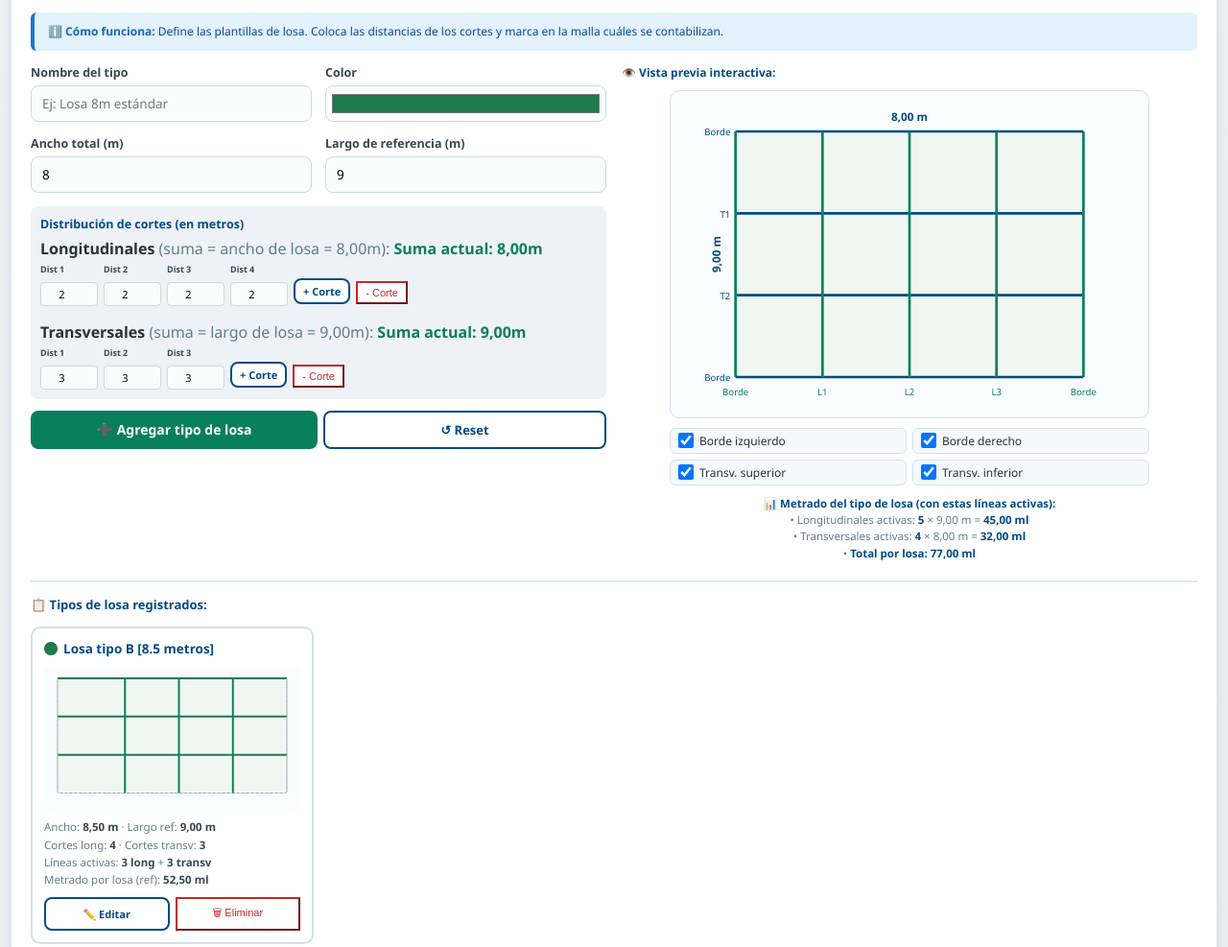
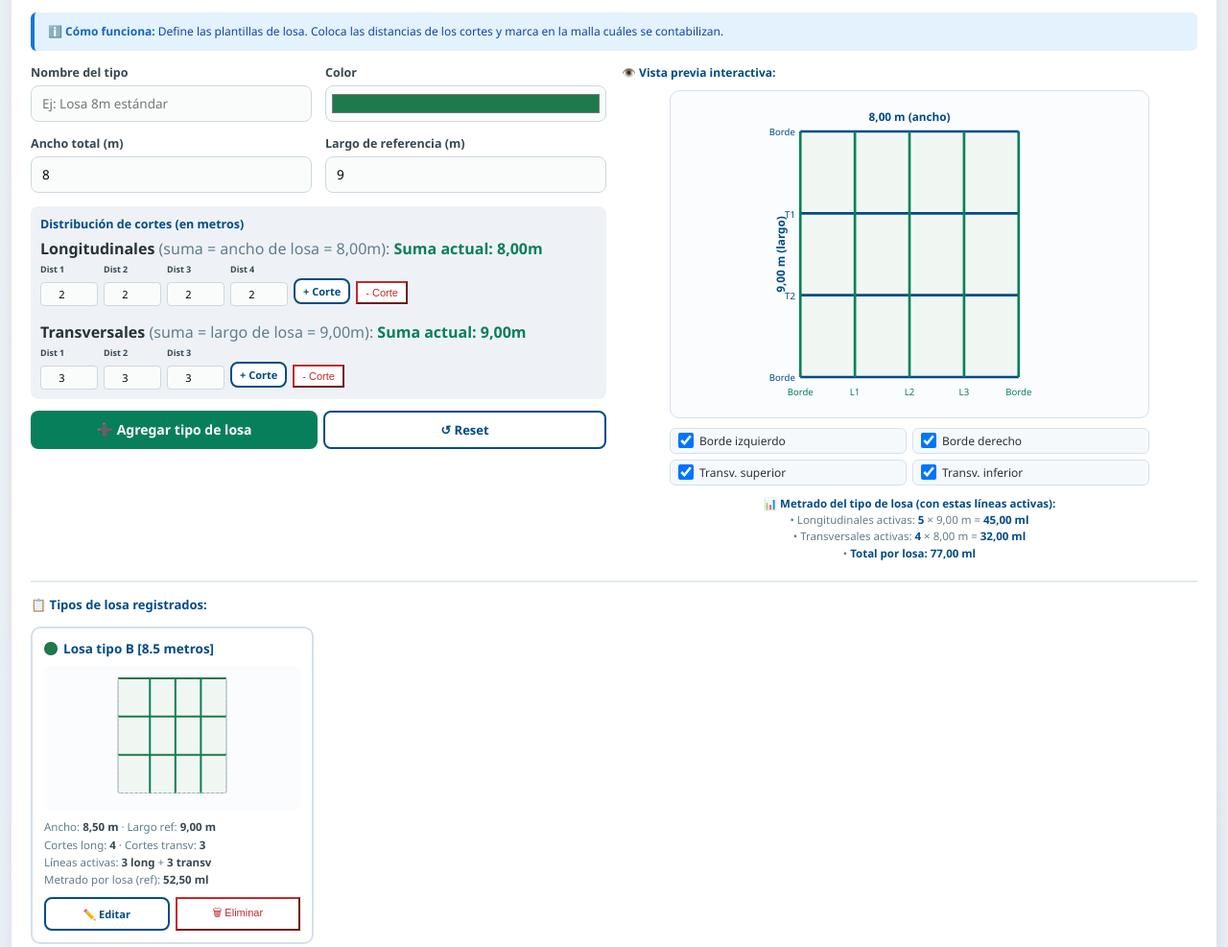
Before and after one commit to Edcampos1985/Seguimiento-Sellos-de-Juntas, a plain HTML site: page index.html in a window 1280 px wide. Shown: the part 917-1904 px from the top of the page at 96% size. Drawn offline with Linux system fonts and the light colour scheme.

Commit message:
Update index.html

```diff
--- a/index.html
+++ b/index.html
@@ -915,54 +915,71 @@ function actualizarSumaDist(){
   }
 }
 
+// ---------------------------------------------------------
+// VISTA PREVIA CON PROPORCIONES CORREGIDAS
+// ---------------------------------------------------------
 function dibujarPreviewLosa(){
   var svg = $("losaPreviewSvg");
   if(!svg) return;
 
   var W = 400, H = 300;
   var margen = {top: 30, right: 30, bottom: 30, left: 30};
-  var pW = W - margen.left - margen.right;
-  var pH = H - margen.top - margen.bottom;
-
-  var a = previewState.ancho;
-  var l = previewState.largo;
+  var areaW = W - margen.left - margen.right;   // 340
+  var areaH = H - margen.top - margen.bottom;   // 240
+
+  var a = previewState.ancho;   // ancho real (m)
+  var l = previewState.largo;   // largo real (m)
+  if(!Number.isFinite(a) || a<=0) a = 1;
+  if(!Number.isFinite(l) || l<=0) l = 1;
+
+  // === CLAVE: calcular el rectángulo respetando la proporción ancho:largo ===
+  var escala = Math.min(areaW / a, areaH / l);
+  var pW = a * escala;   // ancho dibujado (px)
+  var pH = l * escala;   // alto dibujado (px)
+
+  // Centrar el rectángulo dentro del área disponible
+  var offsetX = margen.left + (areaW - pW) / 2;
+  var offsetY = margen.top  + (areaH - pH) / 2;
 
   var sumaL = previewState.distanciasLong.reduce(function(a,b){return a+b;},0) || 1;
   var sumaT = previewState.distanciasTransv.reduce(function(a,b){return a+b;},0) || 1;
 
   var html = '';
 
-  html += '<rect x="'+margen.left+'" y="'+margen.top+'" width="'+pW+'" height="'+pH+'" fill="#f0f7f2" stroke="#90a4ae" stroke-width="1.5" rx="3"/>';
-
-  html += '<text x="'+(margen.left+pW/2)+'" y="'+(margen.top-10)+'" text-anchor="middle" font-size="11" font-weight="bold" fill="#004B87">'+fmt(a,2)+' m</text>';
-  html += '<text x="'+(margen.left-15)+'" y="'+(margen.top+pH/2)+'" text-anchor="middle" font-size="11" font-weight="bold" fill="#004B87" transform="rotate(-90 '+(margen.left-15)+' '+(margen.top+pH/2)+')">'+fmt(l,2)+' m</text>';
-
+  html += '<rect x="'+offsetX+'" y="'+offsetY+'" width="'+pW+'" height="'+pH+'" fill="#f0f7f2" stroke="#90a4ae" stroke-width="1.5" rx="3"/>';
+
+  // Etiquetas de dimensiones (fuera del rectángulo)
+  html += '<text x="'+(offsetX+pW/2)+'" y="'+(offsetY-10)+'" text-anchor="middle" font-size="11" font-weight="bold" fill="#004B87">'+fmt(a,2)+' m (ancho)</text>';
+  html += '<text x="'+(offsetX-15)+'" y="'+(offsetY+pH/2)+'" text-anchor="middle" font-size="11" font-weight="bold" fill="#004B87" transform="rotate(-90 '+(offsetX-15)+' '+(offsetY+pH/2)+')">'+fmt(l,2)+' m (largo)</text>';
+
+  // Líneas transversales (horizontales) — usan offsetX/offsetY/pW/pH
   var yAcum = 0;
   for(var i=0; i<=previewState.distanciasTransv.length; i++){
-    var y = margen.top + (yAcum/sumaT)*pH;
+    var y = offsetY + (yAcum/sumaT)*pH;
     var activa = previewState.lineasActivas.transv[i] !== false;
     var color = activa ? "#004B87" : "#cfd8dc";
     var strokeW = activa ? 2.5 : 1.5;
     var dash = activa ? "" : "4 3";
-    html += '<line x1="'+margen.left+'" y1="'+y+'" x2="'+(margen.left+pW)+'" y2="'+y+'" stroke="'+color+'" stroke-width="'+strokeW+'" '+(dash?'stroke-dasharray="'+dash+'"':'')+' style="cursor:pointer" onclick="toggleLineaTransv('+i+')"><title>Clic para '+(activa?'desactivar':'activar')+' esta línea transversal</title></line>';
+    html += '<line x1="'+offsetX+'" y1="'+y+'" x2="'+(offsetX+pW)+'" y2="'+y+'" stroke="'+color+'" stroke-width="'+strokeW+'" '+(dash?'stroke-dasharray="'+dash+'"':'')+' style="cursor:pointer" onclick="toggleLineaTransv('+i+')"><title>Clic para '+(activa?'desactivar':'activar')+' esta línea transversal</title></line>';
 
     var etiq = (i===0) ? "Borde" : (i===previewState.distanciasTransv.length) ? "Borde" : "T"+i;
-    html += '<text x="'+(margen.left-5)+'" y="'+(y+4)+'" text-anchor="end" font-size="9" fill="'+color+'" style="pointer-events:none">'+etiq+'</text>';
+    html += '<text x="'+(offsetX-5)+'" y="'+(y+4)+'" text-anchor="end" font-size="9" fill="'+color+'" style="pointer-events:none">'+etiq+'</text>';
 
     if(i < previewState.distanciasTransv.length) yAcum += previewState.distanciasTransv[i];
   }
 
+  // Líneas longitudinales (verticales)
   var xAcum = 0;
   for(var j=0; j<=previewState.distanciasLong.length; j++){
-    var x = margen.left + (xAcum/sumaL)*pW;
+    var x = offsetX + (xAcum/sumaL)*pW;
     var activa2 = previewState.lineasActivas.long[j] !== false;
     var color2 = activa2 ? "#087f5b" : "#cfd8dc";
     var strokeW2 = activa2 ? 2.5 : 1.5;
     var dash2 = activa2 ? "" : "4 3";
-    html += '<line x1="'+x+'" y1="'+margen.top+'" x2="'+x+'" y2="'+(margen.top+pH)+'" stroke="'+color2+'" stroke-width="'+strokeW2+'" '+(dash2?'stroke-dasharray="'+dash2+'"':'')+' style="cursor:pointer" onclick="toggleLineaLong('+j+')"><title>Clic para '+(activa2?'desactivar':'activar')+' esta línea longitudinal</title></line>';
+    html += '<line x1="'+x+'" y1="'+offsetY+'" x2="'+x+'" y2="'+(offsetY+pH)+'" stroke="'+color2+'" stroke-width="'+strokeW2+'" '+(dash2?'stroke-dasharray="'+dash2+'"':'')+' style="cursor:pointer" onclick="toggleLineaLong('+j+')"><title>Clic para '+(activa2?'desactivar':'activar')+' esta línea longitudinal</title></line>';
 
     var etiq2 = (j===0) ? "Borde" : (j===previewState.distanciasLong.length) ? "Borde" : "L"+j;
-    html += '<text x="'+x+'" y="'+(margen.top+pH+18)+'" text-anchor="middle" font-size="9" fill="'+color2+'" style="pointer-events:none">'+etiq2+'</text>';
+    html += '<text x="'+x+'" y="'+(offsetY+pH+18)+'" text-anchor="middle" font-size="9" fill="'+color2+'" style="pointer-events:none">'+etiq2+'</text>';
 
     if(j < previewState.distanciasLong.length) xAcum += previewState.distanciasLong[j];
   }
@@ -1127,31 +1144,45 @@ function renderTiposLosa(){
   $("badgeLosas").textContent = tiposLosa.length + (tiposLosa.length===1?" tipo":" tipos");
 }
 
+// ---------------------------------------------------------
+// MINI SVG DE TARJETAS CON PROPORCIONES CORREGIDAS
+// ---------------------------------------------------------
 function generarMiniSvgLosa(m){
   var W = 260, H = 140;
   var margen = {top: 10, right: 10, bottom: 10, left: 10};
-  var pW = W - margen.left - margen.right;
-  var pH = H - margen.top - margen.bottom;
+  var areaW = W - margen.left - margen.right;  // 240
+  var areaH = H - margen.top - margen.bottom;  // 120
+
+  var a = m.ancho, l = m.largoRef;
+  if(!Number.isFinite(a) || a<=0) a = 1;
+  if(!Number.isFinite(l) || l<=0) l = 1;
+
+  // Proporción real ancho:largo
+  var escala = Math.min(areaW / a, areaH / l);
+  var pW = a * escala;
+  var pH = l * escala;
+  var offsetX = margen.left + (areaW - pW) / 2;
+  var offsetY = margen.top  + (areaH - pH) / 2;
 
   var sumaL = m.distanciasLong.reduce(function(a,b){return a+b;},0) || 1;
   var sumaT = m.distanciasTransv.reduce(function(a,b){return a+b;},0) || 1;
 
   var html = '<svg viewBox="0 0 '+W+' '+H+'" preserveAspectRatio="xMidYMid meet" style="width:100%;height:auto">';
-  html += '<rect x="'+margen.left+'" y="'+margen.top+'" width="'+pW+'" height="'+pH+'" fill="#f0f7f2" stroke="#90a4ae" stroke-width="1" rx="2"/>';
+  html += '<rect x="'+offsetX+'" y="'+offsetY+'" width="'+pW+'" height="'+pH+'" fill="#f0f7f2" stroke="#90a4ae" stroke-width="1" rx="2"/>';
 
   var yAcum = 0;
   for(var i=0; i<=m.distanciasTransv.length; i++){
-    var y = margen.top + (yAcum/sumaT)*pH;
+    var y = offsetY + (yAcum/sumaT)*pH;
     var activa = m.lineasTransv[i] !== false;
-    html += '<line x1="'+margen.left+'" y1="'+y+'" x2="'+(margen.left+pW)+'" y2="'+y+'" stroke="'+(activa?m.color:"#cfd8dc")+'" stroke-width="'+(activa?2:1)+'" '+(activa?'':'stroke-dasharray="3 2"')+'/>';
+    html += '<line x1="'+offsetX+'" y1="'+y+'" x2="'+(offsetX+pW)+'" y2="'+y+'" stroke="'+(activa?m.color:"#cfd8dc")+'" stroke-width="'+(activa?2:1)+'" '+(activa?'':'stroke-dasharray="3 2"')+'/>';
     if(i < m.distanciasTransv.length) yAcum += m.distanciasTransv[i];
   }
 
   var xAcum = 0;
   for(var j=0; j<=m.distanciasLong.length; j++){
-    var x = margen.left + (xAcum/sumaL)*pW;
+    var x = offsetX + (xAcum/sumaL)*pW;
     var activa2 = m.lineasLong[j] !== false;
-    html += '<line x1="'+x+'" y1="'+margen.top+'" x2="'+x+'" y2="'+(margen.top+pH)+'" stroke="'+(activa2?'#087f5b':"#cfd8dc")+'" stroke-width="'+(activa2?2:1)+'" '+(activa2?'':'stroke-dasharray="3 2"')+'/>';
+    html += '<line x1="'+x+'" y1="'+offsetY+'" x2="'+x+'" y2="'+(offsetY+pH)+'" stroke="'+(activa2?'#087f5b':"#cfd8dc")+'" stroke-width="'+(activa2?2:1)+'" '+(activa2?'':'stroke-dasharray="3 2"')+'/>';
     if(j < m.distanciasLong.length) xAcum += m.distanciasLong[j];
   }
 
@@ -1713,7 +1744,7 @@ function renderPapiro(){
   html += '<text x="'+(margen.left-8)+'" y="'+(yEje+alturaMaxVia/2)+'" text-anchor="end" font-size="11" font-weight="bold" fill="#c05621">VÍA DERECHA</text>';
   html += '<line x1="'+margen.left+'" y1="'+yEje+'" x2="'+(margen.left+pW)+'" y2="'+yEje+'" stroke="#78909c" stroke-width="2" stroke-dasharray="4 3"/>';
 
-  // Etiquetas de INICIO y FIN (extraídas del programa de ejemplo)
+  // Etiquetas de INICIO y FIN
   html += '<rect x="'+(margen.left-30)+'" y="10" width="60" height="26" fill="#fff9c4" stroke="#90a4ae" stroke-width="1" rx="3"/>';
   html += '<text x="'+margen.left+'" y="21" text-anchor="middle" font-size="8" font-weight="bold" fill="#546e7a">INICIO</text>';
   html += '<text x="'+margen.left+'" y="32" text-anchor="middle" font-size="10" font-weight="bold" fill="#004B87">'+fmtProg(pMin)+'</text>';
```
